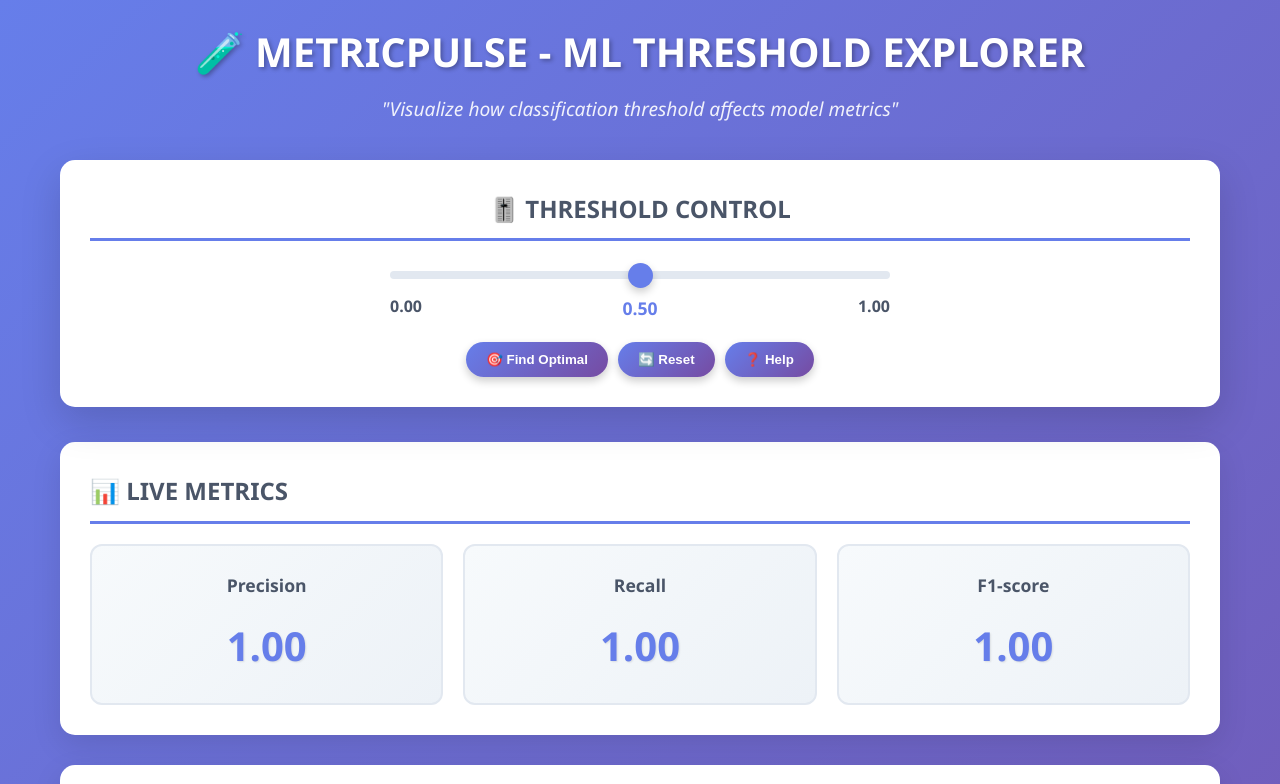
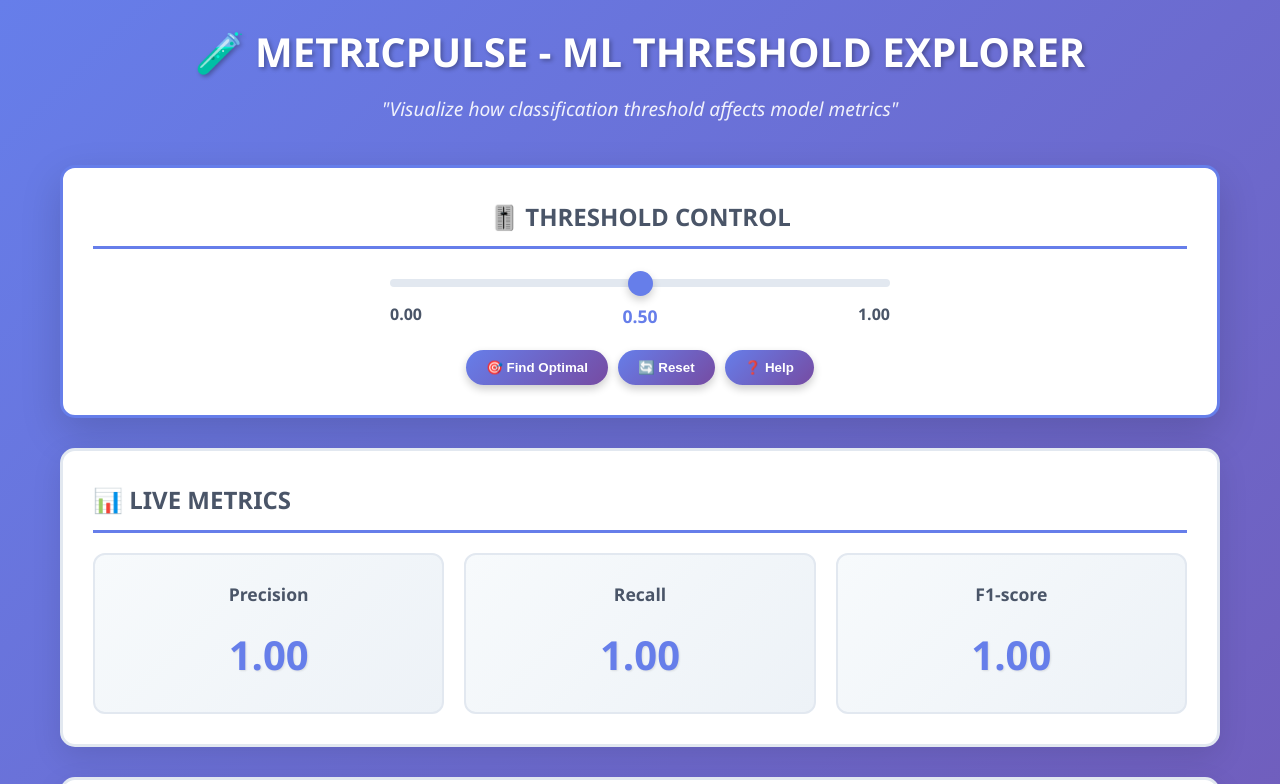
Before and after one commit to pdrzxzz/metric-pulse, a plain HTML site: page index.html in a window 1280 px wide. In both pictures the pointer is over the element 640 px from the left and 288 px from the top of the page. Shown: the top 784 px of the page. Drawn offline with nearby package versions, Linux system fonts and the light colour scheme.

Commit message:
Improve section hover effect

```diff
--- a/main.js
+++ b/main.js
@@ -192,12 +192,12 @@ class MetricPulseApp {
             }
 
             .action-btn:hover {
-                transform: translateY(-2px);
                 box-shadow: 0 6px 12px rgba(0,0,0,0.3);
+                background: linear-gradient(135deg, #764ba2 0%, #667eea 100%);
             }
 
             .action-btn:active {
-                transform: translateY(0);
+                box-shadow: 0 2px 4px rgba(0,0,0,0.3);
             }
         `;
         document.head.appendChild(style);
--- a/style.css
+++ b/style.css
@@ -45,11 +45,12 @@ section {
     padding: 30px;
     margin-bottom: 30px;
     box-shadow: 0 10px 30px rgba(0, 0, 0, 0.1);
-    transition: transform 0.3s ease, box-shadow 0.3s ease;
+    transition: all 0.5s ease;
+    border: 3px solid #e2e8f0;
 }
 
 section:hover {
-    transform: translateY(-5px);
+    border-color: #667eea;
     box-shadow: 0 15px 40px rgba(0, 0, 0, 0.15);
 }
 
@@ -138,7 +139,8 @@ section h2 {
 
 .metric-card:hover {
     border-color: #667eea;
-    transform: translateY(-3px);
+    box-shadow: 0 8px 25px rgba(102, 126, 234, 0.3);
+    background: linear-gradient(135deg, #f0f4ff 0%, #e6f0ff 100%);
 }
 
 .metric-card h3 {
@@ -243,7 +245,7 @@ footer {
 
 .footer-link:hover {
     background: rgba(255, 255, 255, 0.2);
-    transform: translateY(-2px);
+    box-shadow: 0 4px 12px rgba(255, 255, 255, 0.3);
 }
 
 /* Responsive Design */
```
